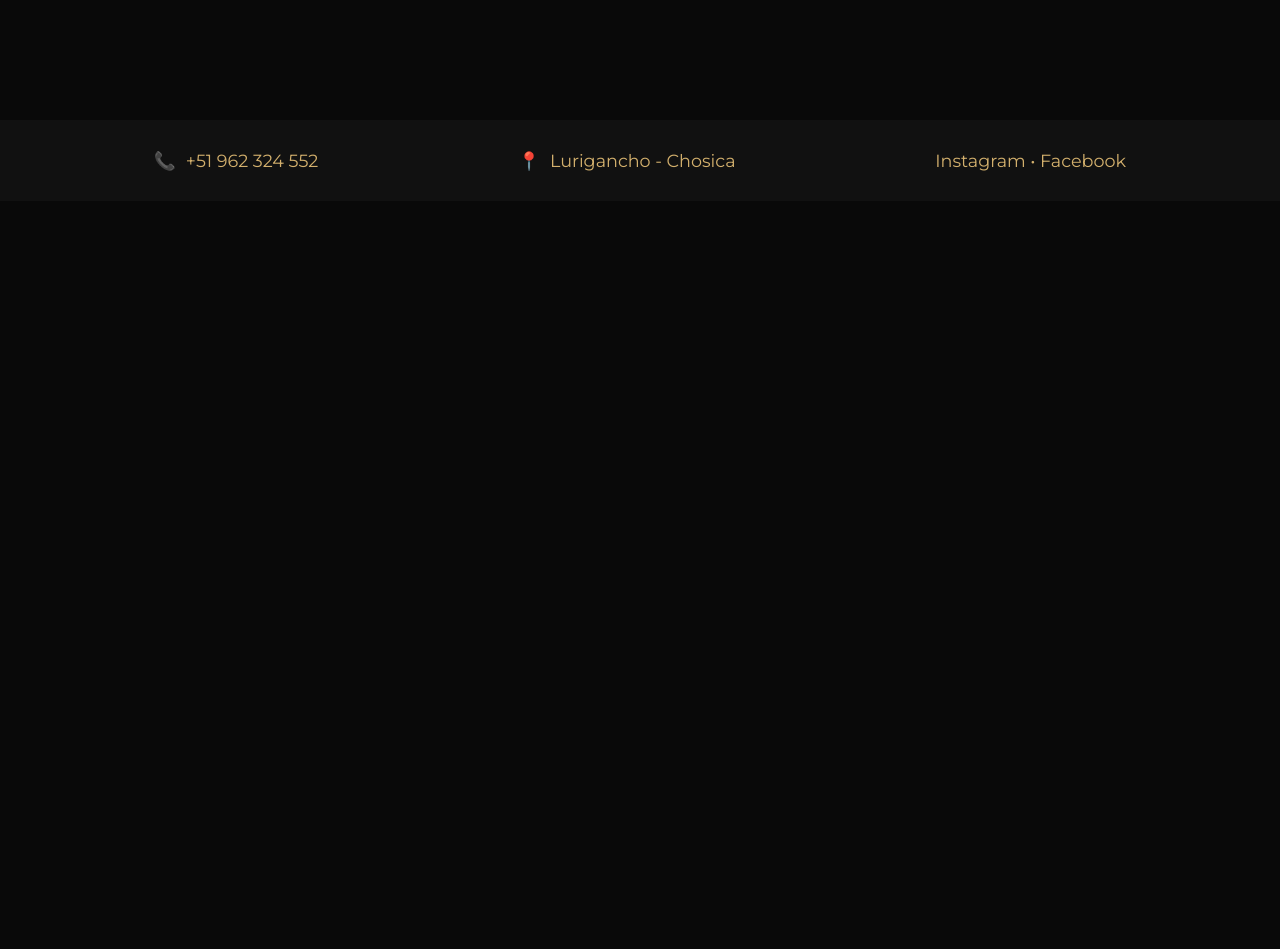
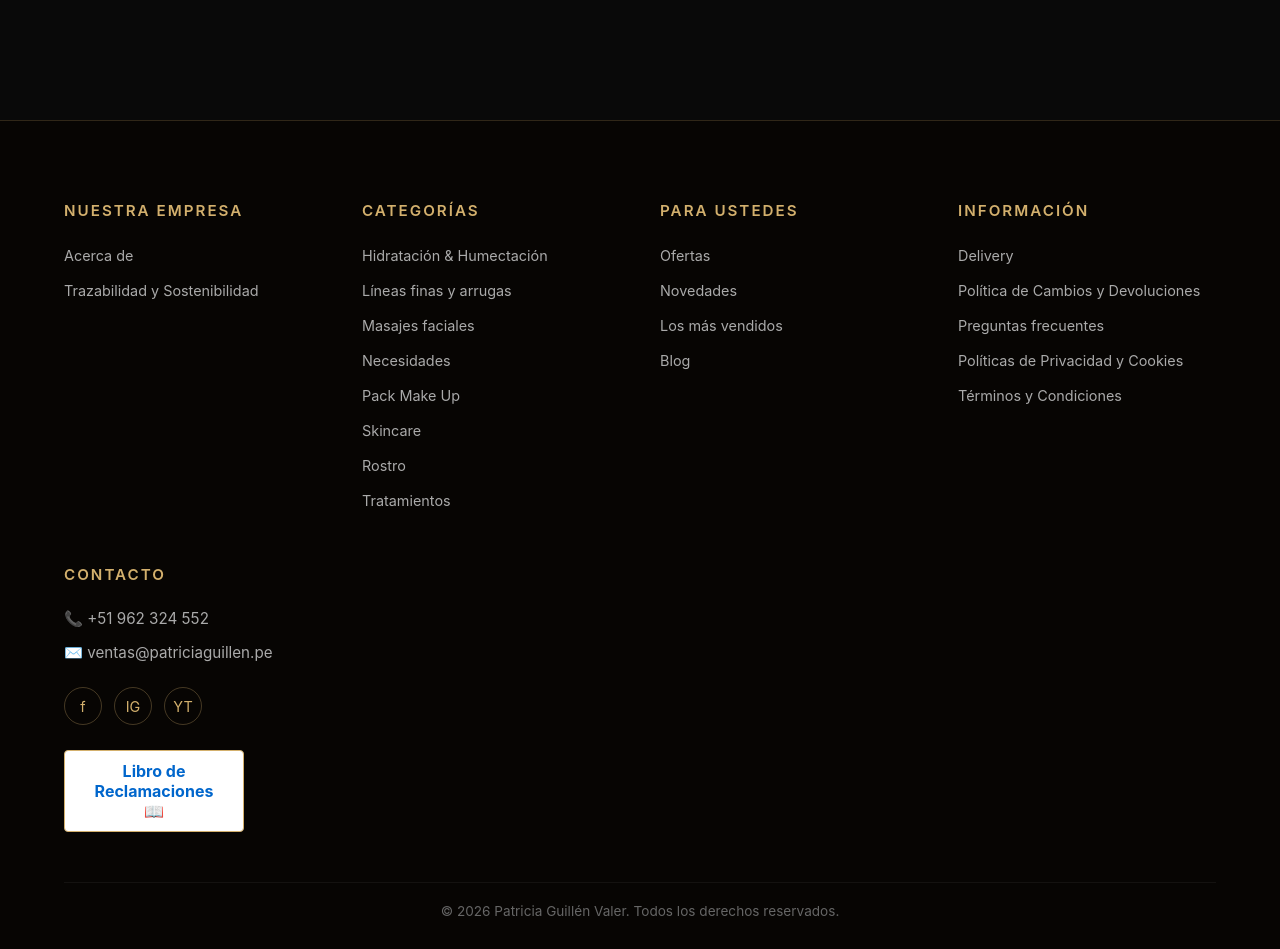
Before and after one commit to jkagmontoya-bit/patriciaguillenvaler, a React (Vite) app: page /login in a window 1280 px wide. Shown: the part 680-1629 px from the top of the page. Before the commit the page ends 881 px from the top, so only its background shows below. Built offline with nearby package versions, Linux system fonts and the light colour scheme; no server answers.

Commit message:
feat: Upgrade footer to 5-column mega footer layout

```diff
--- a/src/components/Footer.css
+++ b/src/components/Footer.css
@@ -1,24 +1,96 @@
-.footer {
-  display: flex;
-  justify-content: space-around;
-  align-items: center;
-  background: #111;
-  padding: 30px 5%;
-  color: #d3b06d;
-  flex-wrap: wrap;
-  gap: 20px;
+.footer-mega {
+  background-color: #070503;
+  color: #bbb;
+  padding: 80px 5% 30px;
+  border-top: 1px solid rgba(211, 176, 109, 0.2);
+  font-family: 'Inter', sans-serif;
 }
 
-.footer-item {
+.footer-container {
+  display: grid;
+  grid-template-columns: repeat(auto-fit, minmax(200px, 1fr));
+  gap: 40px;
+  max-width: 1400px;
+  margin: 0 auto;
+}
+
+.footer-column h4 {
+  color: #d3b06d;
+  font-size: 0.95rem;
+  letter-spacing: 2px;
+  margin-bottom: 25px;
+  text-transform: uppercase;
+  font-weight: 600;
+}
+
+.footer-column ul {
+  list-style: none;
+  padding: 0;
+  margin: 0;
+}
+
+.footer-column ul li {
+  margin-bottom: 15px;
+}
+
+.footer-column ul li a {
+  color: #aaa;
+  text-decoration: none;
+  font-size: 0.9rem;
+  transition: color 0.3s ease;
+}
+
+.footer-column ul li a:hover {
+  color: #fff;
+}
+
+.contact-col p {
+  margin-bottom: 15px;
+  font-size: 0.95rem;
+  color: #aaa;
+}
+
+.social-icons {
+  display: flex;
+  gap: 12px;
+  margin: 25px 0;
+}
+
+.social-icons span {
+  width: 38px;
+  height: 38px;
+  border-radius: 50%;
+  border: 1px solid rgba(211, 176, 109, 0.3);
   display: flex;
   align-items: center;
-  gap: 10px;
-  font-size: 1.1rem;
+  justify-content: center;
+  cursor: pointer;
+  transition: all 0.3s ease;
+  color: #d3b06d;
+  font-size: 0.9rem;
+}
+
+.social-icons span:hover {
+  background: #d3b06d;
+  color: #000;
+  border-color: #d3b06d;
 }
 
 @media(max-width: 768px) {
-  .footer {
-    flex-direction: column;
+  .footer-container {
+    grid-template-columns: repeat(2, 1fr);
+  }
+}
+
+@media(max-width: 480px) {
+  .footer-container {
+    grid-template-columns: 1fr;
     text-align: center;
   }
+  .social-icons {
+    justify-content: center;
+  }
+  .libro-reclamaciones div {
+    margin: 20px auto 0 !important;
+  }
 }
--- a/src/components/Footer.jsx
+++ b/src/components/Footer.jsx
@@ -3,15 +3,73 @@ import './Footer.css';
 
 const Footer = () => {
   return (
-    <footer className="footer">
-      <div className="footer-item">
-        <span role="img" aria-label="Phone">📞</span> +51 962 324 552
+    <footer className="footer-mega">
+      <div className="footer-container">
+
+        <div className="footer-column">
+          <h4>NUESTRA EMPRESA</h4>
+          <ul>
+            <li><a href="/#">Acerca de</a></li>
+            <li><a href="/#">Trazabilidad y Sostenibilidad</a></li>
+          </ul>
+        </div>
+
+        <div className="footer-column">
+          <h4>CATEGORÍAS</h4>
+          <ul>
+            <li><a href="/productos">Hidratación & Humectación</a></li>
+            <li><a href="/productos">Líneas finas y arrugas</a></li>
+            <li><a href="/productos">Masajes faciales</a></li>
+            <li><a href="/productos">Necesidades</a></li>
+            <li><a href="/productos">Pack Make Up</a></li>
+            <li><a href="/productos">Skincare</a></li>
+            <li><a href="/productos">Rostro</a></li>
+            <li><a href="/productos">Tratamientos</a></li>
+          </ul>
+        </div>
+
+        <div className="footer-column">
+          <h4>PARA USTEDES</h4>
+          <ul>
+            <li><a href="/#">Ofertas</a></li>
+            <li><a href="/#">Novedades</a></li>
+            <li><a href="/#">Los más vendidos</a></li>
+            <li><a href="/#">Blog</a></li>
+          </ul>
+        </div>
+
+        <div className="footer-column">
+          <h4>INFORMACIÓN</h4>
+          <ul>
+            <li><a href="/#">Delivery</a></li>
+            <li><a href="/#">Política de Cambios y Devoluciones</a></li>
+            <li><a href="/#">Preguntas frecuentes</a></li>
+            <li><a href="/#">Políticas de Privacidad y Cookies</a></li>
+            <li><a href="/#">Términos y Condiciones</a></li>
+          </ul>
+        </div>
+
+        <div className="footer-column contact-col">
+          <h4>CONTACTO</h4>
+          <p>📞 +51 962 324 552</p>
+          <p>✉️ ventas@patriciaguillen.pe</p>
+          <div className="social-icons">
+            <span>f</span>
+            <span>IG</span>
+            <span>YT</span>
+          </div>
+          <div className="libro-reclamaciones">
+            <div style={{border: '1px solid #d3b06d', padding: '10px', textAlign: 'center', background: '#fff', color: '#000', borderRadius: '4px', cursor: 'pointer', maxWidth: '180px', marginTop: '20px', fontWeight: 'bold'}}>
+              <span style={{color: '#0066cc'}}>Libro de Reclamaciones</span>
+              <br/>
+              📖
+            </div>
+          </div>
+        </div>
+
       </div>
-      <div className="footer-item">
-        <span role="img" aria-label="Location">📍</span> Lurigancho - Chosica
-      </div>
-      <div className="footer-item">
-        Instagram • Facebook
+      <div style={{textAlign: 'center', marginTop: '50px', paddingTop: '20px', borderTop: '1px solid rgba(255,255,255,0.05)', color: '#666', fontSize: '0.85rem'}}>
+        © {new Date().getFullYear()} Patricia Guillén Valer. Todos los derechos reservados.
       </div>
     </footer>
   );
```
